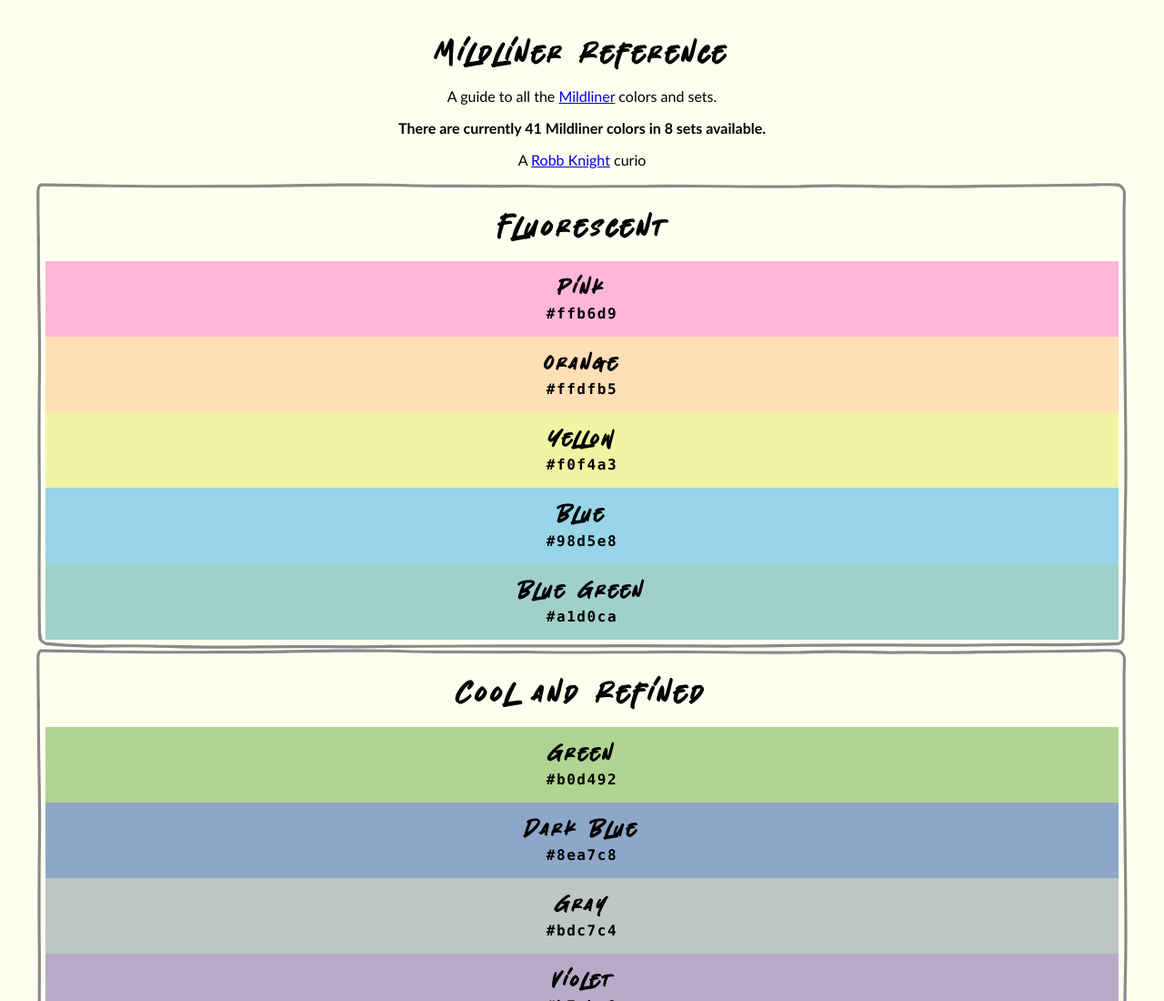
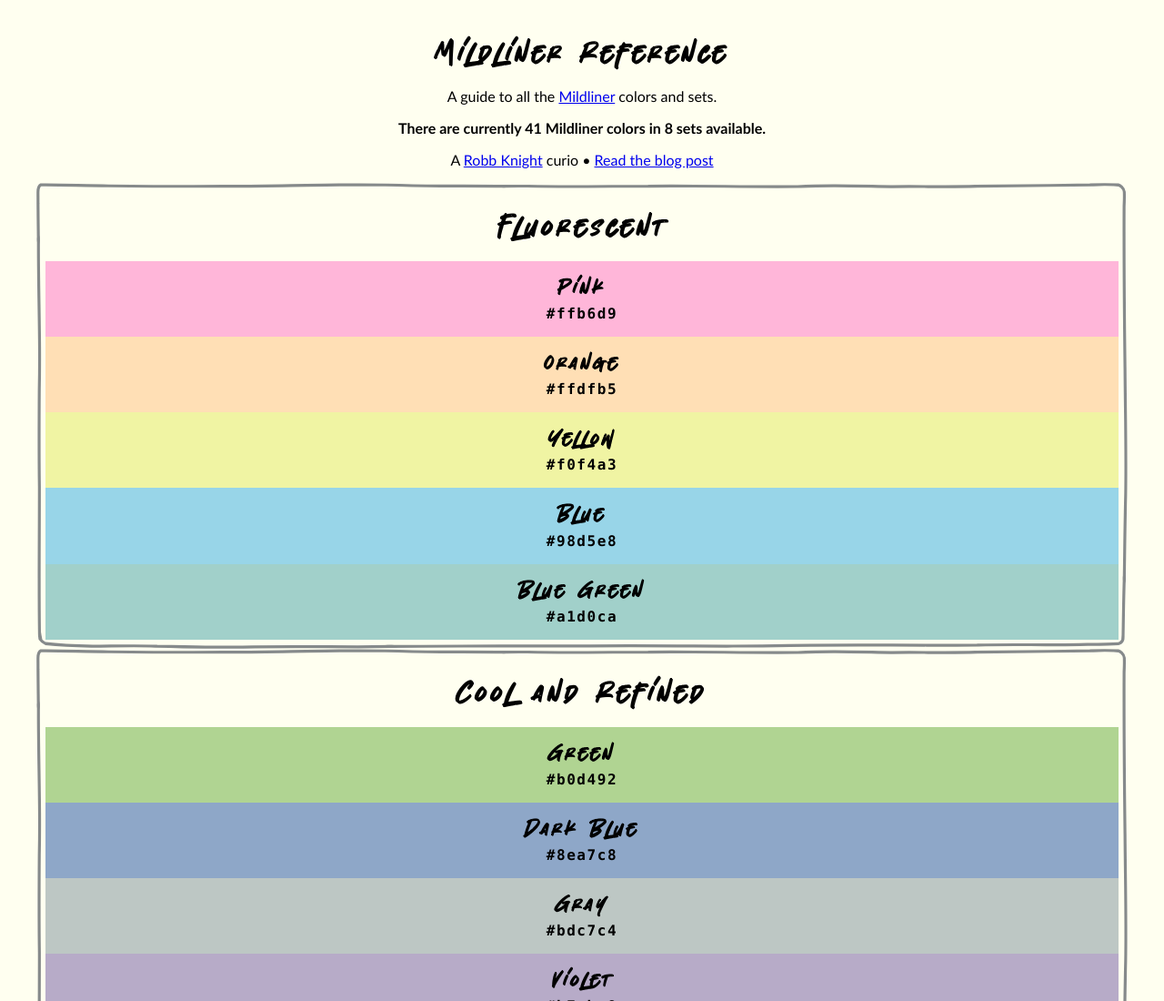
Before and after one commit to rknightuk/mildliners, an Eleventy site: page index.njk in a window 1280 px wide. Shown: the top 1100 px of the page at 91% size. Built offline with nearby package versions, Linux system fonts and the light colour scheme; Eleventy itself is replaced by a stand-in of ours; files that its build step writes are made by us from their sources.

Commit message:
Post link

```diff
--- a/index.njk
+++ b/index.njk
@@ -30,7 +30,7 @@
         <h1 class="marker">Mildliner Reference</h1>
         <p>A guide to all the <a href="https://www.zebrapen.com/pages/discover-mildliner">Mildliner</a> colors and sets.</p>
         <p><strong>There are currently {{ mildliners | length }} Mildliner colors in {{ mildliners | groupby('set') | length }} sets available.</strong></p>
-        <p>A <a href="https://rknight.me">Robb Knight</a> curio</p>
+        <p>A <a href="https://rknight.me">Robb Knight</a> curio • <a href="https://rknight.me/blog/how-many-mildliner-colours-are-there-now/">Read the blog post</a></p>
     </header>
     <div class="mildliner-wrap">
         {% set currentSet = mildliners[0].set %}
```
